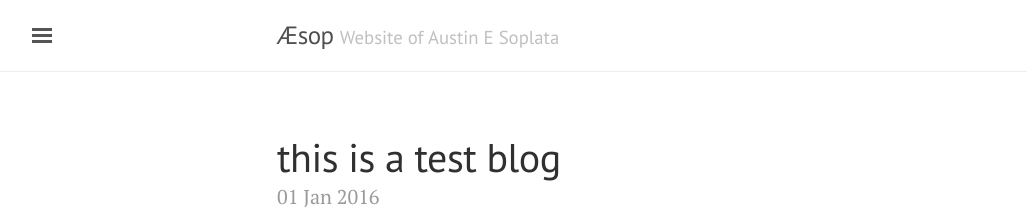
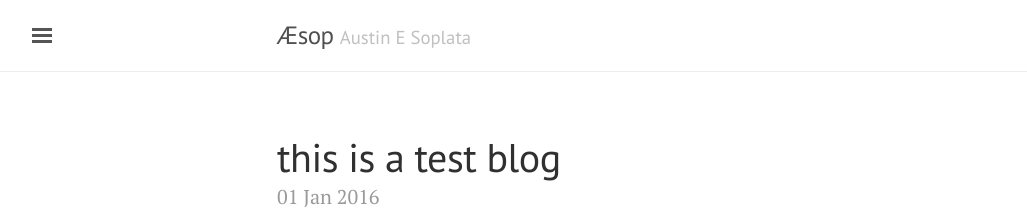
Before and after one commit to asoplata/asoplata.github.io, a Jekyll site: the page built from index.html, in a window 1280 px wide. Shown: the top 220 px of the page, without its empty margins (3-1030 px from the left). Built offline with Jekyll 4.4.1, drawn with Linux system fonts in a browser that asks for light colours; the list of posts is cut into pages by our own code; comment, search, counter and statistics services are not loaded.

Commit message:
Minor cosmetic changes, which is all I do anyway
Changes to be committed:
	modified:   _config.yml
	modified:   about.md

```diff
--- a/_config.yml
+++ b/_config.yml
@@ -9,7 +9,7 @@
 
 # Setup
 title:            Æsop
-tagline:          'Website of Austin E Soplata'
+tagline:          'Austin E Soplata'
 description:      'Personal website of <a href="https://github.com/asoplata" target="_blank">Austin Soplata</a>.'
 baseurl:          /
 
```
Also changed, not shown: about.md (+1 -1 lines).
